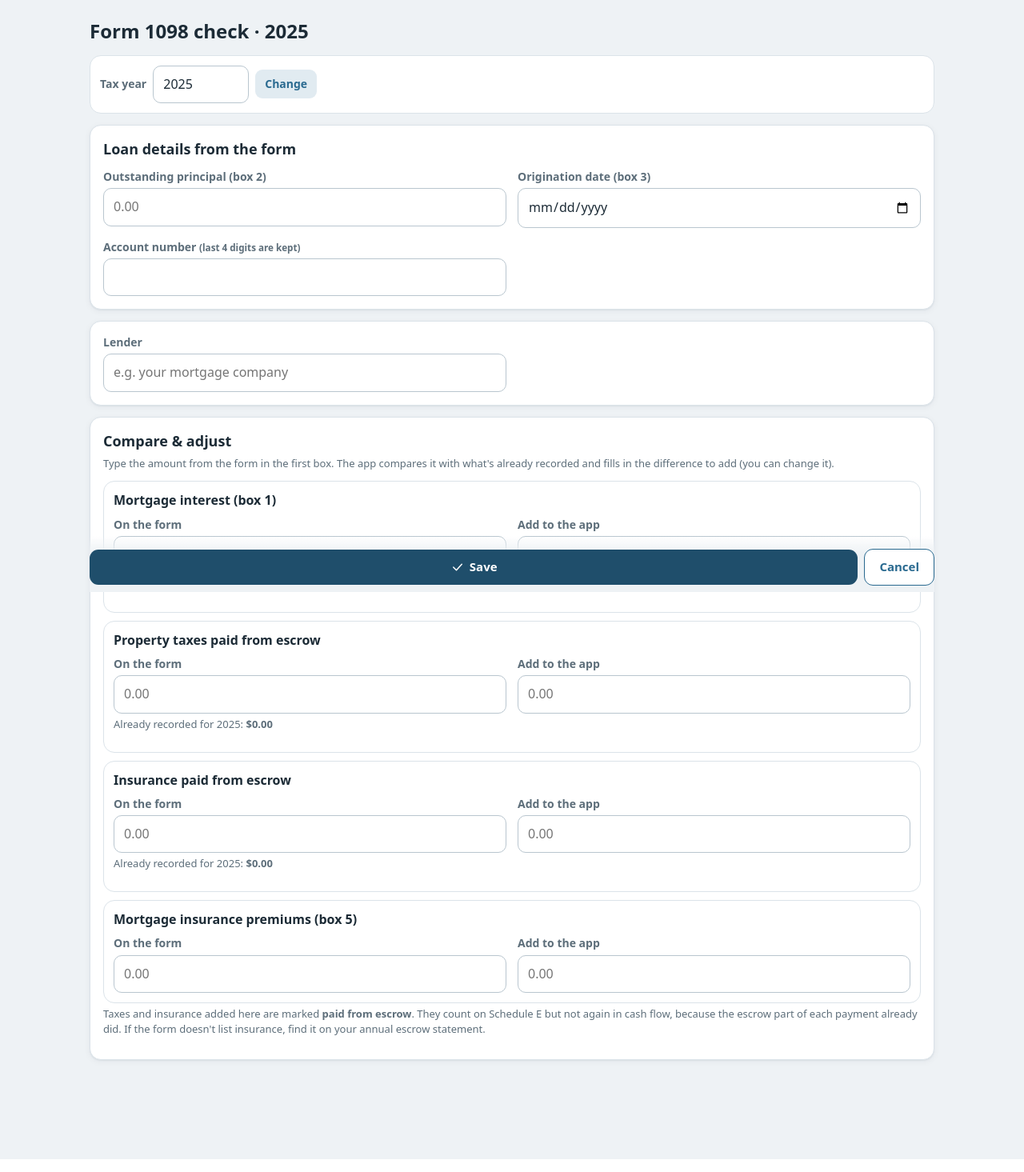
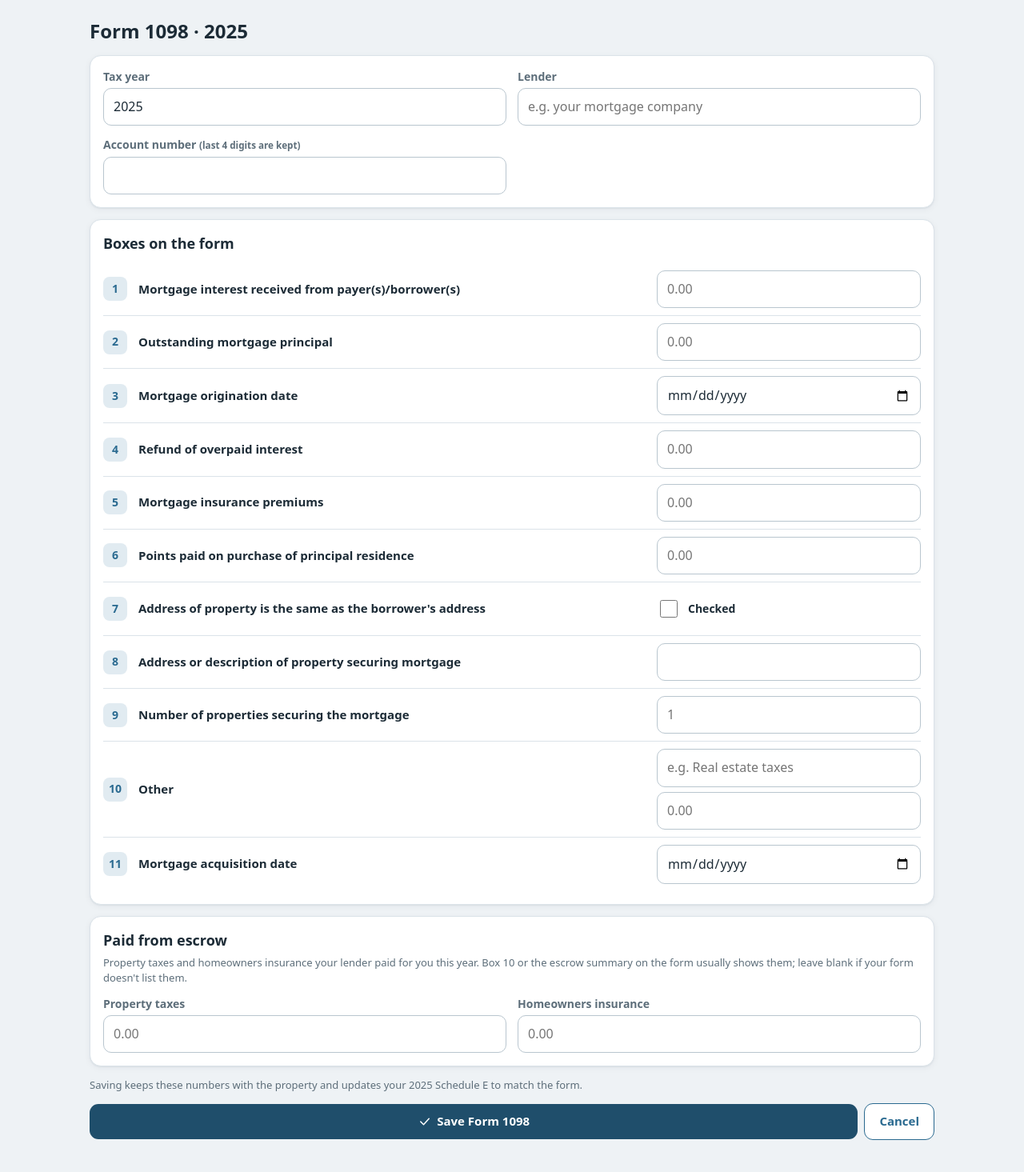
Before and after one commit to dannyspace21/Rental-Property-Expense-Tracker, a Flask app: page /mortgage/1098 in a window 1280 px wide. Shown: the part 60-1525 px from the top of the page at 80% size. Run offline with Flask 3, Linux system fonts and the light colour scheme; data comes from the database, SQL or seed files in the repository; data that the repository does not hold is empty; some libraries are stand-ins or nearby versions.

Commit message:
Form 1098: read every box from real lender PDFs; boxes 1-11 review (3.4)
Reader (mortgage.py):
- Stitch text drawn word by word or letter by letter back into lines,
  using the font's widths (or standard Helvetica/Times/Courier metrics)
- Match labels ignoring spaces/punctuation; straighten rotated text;
  skip instruction text ("Box 1. Shows..."); don't read a value across
  another box's label; ignore lone box numbers; overlapping text = separate
- Read boxes 1-11 (box 7 checkbox, box 8 address, box 9 count, box 10
  description + amount), the lender name, tax year and account last 4
- 16 test layouts (IRS form filled/printed, lender statements, PennyMac-
  style substitutes, rotated, caps, Times/Courier, no $ signs): 0 errors

Review screen:
- Tax year, lender, property, account at the top; boxes 1-11 in order;
  then property taxes / insurance paid from escrow
- Removed the "Add to the app" column and Compare & adjust section;
  saving sets that year's Schedule E to match the form
- Edit a saved 1098 from the property page (keeps the PDF)

Docs, changelog and screenshots updated.

Co-Authored-By: Claude Opus 5.5 <noreply@anthropic.com>
Claude-Session: https://claude.ai/code/session_01W93D3YYt2R5d5dLUQz6Aa4

```diff
--- a/app.py
+++ b/app.py
@@ -740,74 +740,105 @@ def previous_1098(pid, year):
     row = db().execute("SELECT * FROM mortgage_docs WHERE kind='1098' AND property_id=? AND year=?", (pid, year)).fetchone()
     return row, (set(json.loads(row["data"] or "{}").get("tx", [])) if row else set())
 
+# The boxes of Form 1098, in order: (form field, box label, kind of value)
+BOXES_1098 = [("box1", "1", "Mortgage interest received from payer(s)/borrower(s)", "money"),
+              ("box2", "2", "Outstanding mortgage principal", "money"),
+              ("box3", "3", "Mortgage origination date", "date"),
+              ("box4", "4", "Refund of overpaid interest", "money"),
+              ("box5", "5", "Mortgage insurance premiums", "money"),
+              ("box6", "6", "Points paid on purchase of principal residence", "money"),
+              ("box7", "7", "Address of property is the same as the borrower's address", "check"),
+              ("box8", "8", "Address or description of property securing mortgage", "text"),
+              ("box9", "9", "Number of properties securing the mortgage", "count"),
+              ("box10", "10", "Other", "other"),
+              ("box11", "11", "Mortgage acquisition date", "date")]
+FROM_PDF = {"box1": "interest", "box2": "principal", "box3": "origination", "box4": "refund", "box5": "mip", "box6": "points",
+            "box7": "address_same", "box8": "property_address", "box9": "properties", "box10": "other",
+            "box10_text": "other_text", "box11": "acquisition"}
+
 @app.route("/mortgage/1098", methods=["GET", "POST"])
 def form1098_review():
-    """Upload a Form 1098 (POST) or type it in (GET); compare it with what's recorded."""
+    """Upload a Form 1098 (POST), edit a saved one (?doc=id) or type one in (GET), then check it before saving."""
     pid = request.values.get("property_id", type=int) or default_pid()
-    p, up, warn = {}, None, []
+    v, up, warn = {}, None, []
     if request.method == "POST":
         up = take_upload()
         if up is False: return redirect(property_url(pid))
         if up:
             with open(os.path.join(store.UPLOAD_DIR, up[0]), "rb") as fh:
                 p = mortgage.parse_1098_pdf(fh.read())               # reads form fields and page layout
+            v = {box: p.get(key) for box, key in FROM_PDF.items()}
+            v.update({k: p.get(k) for k in ("taxes", "insurance", "year", "lender", "account_last4")})
             if not p["has_text"]:
-                warn.append("This PDF has no readable text (it may be a scan or photo). Please type the boxes in below.")
+                warn.append("This PDF has no readable text (it may be a scan or photo). Please type the boxes in from the form.")
             elif not p["found"]:
-                warn.append("We couldn't find box 1 (mortgage interest) in this PDF. Please type the amounts in from the form.")
-    year = request.values.get("year", type=int) or p.get("year") or (today().year - 1)
-    prev, skip = previous_1098(pid, year)
-    if prev: warn.append(f"You already imported a 1098 for {year}. Saving replaces the entries it added.")
-    rows = []
-    for key, label, cat, src in (("interest", "Mortgage interest (box 1)", "Mortgage interest", p.get("interest")),
-                                 ("taxes", "Property taxes paid from escrow", "Property taxes", p.get("taxes")),
-                                 ("insurance", "Insurance paid from escrow", "Insurance", p.get("insurance"))):
-        have = recorded(pid, year, cat, skip)
-        rows.append({"key": key, "label": label, "src": src, "have": have,
-                     "add": round(src - have, 2) if src is not None else None})
-    rows.append({"key": "mip", "label": "Mortgage insurance premiums (box 5)", "src": p.get("mip"), "have": None,
-                 "add": p.get("mip") or None})
-    return render_template("f1098_review.html", p=p, up=up, warn=warn, pid=pid, year=year, rows=rows,
-                           lender=last_lender(pid), back=property_url(pid))
+                warn.append("We couldn't find box 1 (mortgage interest) in this PDF. Please type the boxes in from the form.")
+    elif request.args.get("doc", type=int):                      # editing a saved 1098
+        d = db().execute("SELECT * FROM mortgage_docs WHERE id=? AND kind='1098'", (request.args.get("doc", type=int),)).fetchone()
+        if not d: abort(404)
+        pid, v = d["property_id"], json.loads(d["data"] or "{}")
+        v["year"] = d["year"]
+        v.setdefault("box3", v.get("origination"))
+    year = request.values.get("year", type=int) or v.get("year") or (today().year - 1)
+    prev, _ = previous_1098(pid, year)
+    if prev and not request.args.get("doc"):
+        warn.append(f"You already have a Form 1098 for {year}. Saving replaces it.")
+    v["lender"] = v.get("lender") or last_lender(pid)
+    return render_template("f1098_review.html", v=v, up=up, warn=warn, pid=pid, year=year, boxes=BOXES_1098,
+                           back=property_url(pid), editing=bool(request.args.get("doc")))
 
 @app.route("/mortgage/1098/save", methods=["POST"])
 def form1098_save():
+    """Save a Form 1098 and make that year's Schedule E match it (interest, escrow taxes/insurance, mortgage insurance)."""
     f = request.form
     pid = f.get("property_id", type=int) or default_pid()
     year = f.get("year", type=int) or today().year - 1
     prev, skip = previous_1098(pid, year)
-    if prev:                                             # replace what an earlier 1098 import for this year added
+    stored, filename, sha = keep_upload(f.get("stored")), clean("filename"), f.get("sha") or None
+    if prev:                                             # replace the earlier 1098 for this year and what it added
         db().execute(f"DELETE FROM transactions WHERE id IN ({','.join('?' * len(skip)) or 'NULL'})", tuple(skip))
         db().execute("DELETE FROM mortgage_docs WHERE id=?", (prev["id"],))
-        if prev["stored"]:
+        if stored and prev["stored"]:
             try: os.remove(os.path.join(store.RECEIPT_DIR, prev["stored"]))
             except OSError: pass
-    date, lender = f"{year}-12-31", clean("lender")
-    vendor = vendor_id_for(lender) if lender else None
+        elif not stored:                                 # editing without a new file: keep the original PDF
+            stored, filename, sha = prev["stored"], prev["filename"], prev["sha"]
+    data = {}
+    for box, _, _, kind in BOXES_1098:
+        raw = f.get(box)
+        if kind in ("money", "other"): data[box] = num_or_none(raw)
+        elif kind == "date": data[box] = valid_date(raw)
+        elif kind == "check": data[box] = bool(raw)
+        elif kind == "count": data[box] = int(raw) if (raw or "").strip().isdigit() else None
+        else: data[box] = (raw or "").strip() or None
+    data["box10_text"] = clean("box10_text") or None
+    data.update({"taxes": num_or_none(f.get("taxes")), "insurance": num_or_none(f.get("insurance")),
+                 "lender": clean("lender") or None, "account_last4": re.sub(r"\D", "", clean("account_last4"))[-4:] or None,
+                 "origination": data["box3"]})
+    # Make the year's Schedule E match the form: add the difference to what's already recorded
+    date, vendor = f"{year}-12-31", vendor_id_for(data["lender"]) if data["lender"] else None
     ids = []
-    for key, cat, desc, escrow in (("interest", "Mortgage interest", "Mortgage interest - Form 1098 adjustment", 0),
-                                   ("taxes", "Property taxes", "Property taxes paid from escrow (Form 1098)", 1),
-                                   ("insurance", "Insurance", "Insurance paid from escrow", 1),
-                                   ("mip", "Insurance", "Mortgage insurance premiums (Form 1098 box 5)", 1)):
-        amt = num(f.get("add_" + key))
-        if not amt: continue
+    for amount, have_cat, cat, desc, escrow in (
+            (data["box1"], "Mortgage interest", "Mortgage interest", "Mortgage interest (Form 1098 box 1)", 0),
+            (data["taxes"], "Property taxes", "Property taxes", "Property taxes paid from escrow (Form 1098)", 1),
+            (data["insurance"], "Insurance", "Insurance", "Insurance paid from escrow (Form 1098)", 1),
+            (data["box5"], None, "Insurance", "Mortgage insurance premiums (Form 1098 box 5)", 1)):
+        if amount is None: continue
+        diff = round(amount - (recorded(pid, year, have_cat, skip) if have_cat else 0), 2)
+        if abs(diff) < 0.005: continue
         ids.append(db().execute("INSERT INTO transactions (property_id,kind,date,description,category,amount,vendor_id,notes,from_escrow)"
-                                " VALUES (?,?,?,?,?,?,?,?,?)", (pid, "expense", date, desc, cat, amt, vendor,
+                                " VALUES (?,?,?,?,?,?,?,?,?)", (pid, "expense", date, desc, cat, diff, vendor,
                                                                 f"Form 1098 for {year}", escrow)).lastrowid)
-    stored = keep_upload(f.get("stored"))
-    if stored and ids:
-        db().execute("INSERT INTO attachments (transaction_id, filename, stored) VALUES (?,?,?)", (ids[0], clean("filename"), stored))
-    box = {k: num_or_none(f.get(k)) for k in ("box1", "box2", "box5", "box6", "taxes", "insurance")}
-    box.update({"origination": valid_date(f.get("origination")), "account_last4": re.sub(r"\D", "", clean("account_last4"))[-4:] or None})
+    if stored and ids and not prev:
+        db().execute("INSERT INTO attachments (transaction_id, filename, stored) VALUES (?,?,?)", (ids[0], filename, stored))
     db().execute("INSERT OR IGNORE INTO loans (property_id) VALUES (?)", (pid,))    # fill blank loan details from the form
     db().execute("UPDATE loans SET lender=COALESCE(NULLIF(lender,''),?), origination_date=COALESCE(NULLIF(origination_date,''),?),"
                  " account_last4=COALESCE(NULLIF(account_last4,''),?) WHERE property_id=?",
-                 (lender or None, box["origination"], box["account_last4"], pid))
+                 (data["lender"], data["box3"], data["account_last4"], pid))
     db().execute("INSERT INTO mortgage_docs (property_id,kind,doc_date,year,stored,filename,sha,data) VALUES (?,?,?,?,?,?,?,?)",
-                 (pid, "1098", date, year, stored, clean("filename"), f.get("sha") or None, json.dumps({"tx": ids, **box})))
+                 (pid, "1098", date, year, stored, filename, sha, json.dumps({"tx": ids, **data})))
     db().commit()
-    flash(f"Form 1098 for {year} saved. Your Schedule E for {year} now matches it." if ids else
-          f"Form 1098 for {year} saved. Everything already matched, so nothing needed adjusting.")
+    flash(f"Form 1098 for {year} saved. Your {year} Schedule E now matches it.")
     return redirect(property_url(pid))
 
 @app.route("/mortgage/doc/<int:doc_id>")
@@ -833,7 +864,7 @@ def mortgage_doc_delete(doc_id):
 
 
 # ---------- ABOUT & WHAT'S NEW ----------
-APP_VERSION = "3.3"
+APP_VERSION = "3.4"
 
 def simple_markdown(text):
     """Turn the few Markdown bits used in CHANGELOG.md into HTML (headings, bullets, bold)."""
--- a/static/style.css
+++ b/static/style.css
@@ -239,3 +239,12 @@ table.monthly .short{display:none}
   table.monthly input{min-width:74px;padding:7px 6px} table.monthly td,table.monthly th{padding:4px 3px}
   table.monthly th{font-size:12px;white-space:normal}
 }
+
+/* ----- Form 1098: one row per box, in the form's order ----- */
+.boxes{display:grid;gap:0}
+.box-row{display:grid;grid-template-columns:34px 1fr minmax(180px,330px);gap:10px;align-items:center;padding:9px 0;border-bottom:1px solid var(--line)}
+.box-row:last-child{border-bottom:0}
+.box-num{width:30px;height:30px;border-radius:8px;background:var(--brand-soft);color:var(--brand-2);font-weight:800;display:grid;place-items:center;font-size:14px}
+.box-label{margin:0;color:var(--ink);font-weight:600;font-size:15px}
+.box-input input{min-height:42px}
+@media (max-width:600px){.box-row{grid-template-columns:30px 1fr}.box-input{grid-column:2}}
--- a/templates/f1098_review.html
+++ b/templates/f1098_review.html
@@ -1,49 +1,53 @@
 {% extends "base.html" %}{% from "macros.html" import icon, property_select with context %}
 {% block title %}Form 1098{% endblock %}
 {% block content %}
-{% macro mv(v) %}{{ '%.2f'|format(v) if v is number else '' }}{% endmacro %}
-<div class="head"><h1>Form 1098 check · {{ year }}</h1></div>
+{% macro mv(x) %}{{ '%.2f'|format(x) if x is number else '' }}{% endmacro %}
+<div class="head"><h1>Form 1098 · {{ year }}</h1></div>
 {% for w in warn %}<div class="note" style="background:var(--warn-soft);color:var(--warn)">{{ icon('alert') }} {{ w }}</div>{% endfor %}
-{% if p.found %}<div class="flash">{{ icon('check') }} Read your 1098. Check the numbers, then save.</div>{% endif %}
-<form method="get" action="{{ url_for('form1098_review') }}" class="card flat row-btns" style="padding:12px">
-  <label for="yr" style="margin:0">Tax year</label><input id="yr" name="year" type="number" value="{{ year }}" style="max-width:120px">
-  <input type="hidden" name="property_id" value="{{ pid }}">{% if not up %}<button class="btn sm ghost">Change</button>{% else %}<span class="hint">from the form</span>{% endif %}
-</form>
+{% if up and v.box1 is number %}<div class="flash">{{ icon('check') }} Read your Form 1098. Check each box against the form, then save.</div>{% endif %}
+
 <form method="post" action="{{ url_for('form1098_save') }}">
   {% if up %}<input type="hidden" name="stored" value="{{ up[0] }}"><input type="hidden" name="filename" value="{{ up[1] }}"><input type="hidden" name="sha" value="{{ up[2] }}">{% endif %}
-  <input type="hidden" name="year" value="{{ year }}"><input type="hidden" name="box6" value="{{ p.points or '' }}">
-  <section class="card"><h2>Loan details from the form</h2><div class="fields two">
-    <div><label for="box2">Outstanding principal (box 2)</label><input id="box2" name="box2" inputmode="decimal" value="{{ mv(p.principal) }}" placeholder="0.00"></div>
-    <div><label for="origination">Origination date (box 3)</label><input type="date" id="origination" name="origination" value="{{ p.origination or '' }}"></div>
-    <div><label for="account_last4">Account number <small>(last 4 digits are kept)</small></label><input id="account_last4" name="account_last4" value="{{ p.account_last4 or '' }}" inputmode="numeric" maxlength="20"></div>
+
+  {# Who and when, at the top #}
+  <section class="card fields two">
+    <div><label for="year">Tax year</label><input id="year" name="year" type="number" min="2000" max="2100" value="{{ year }}" required></div>
+    <div><label for="lender">Lender</label><input id="lender" name="lender" value="{{ v.lender or '' }}" placeholder="e.g. your mortgage company"></div>
+    {{ property_select(pid) }}
+    <div><label for="acct">Account number <small>(last 4 digits are kept)</small></label><input id="acct" name="account_last4" inputmode="numeric" maxlength="20" value="{{ v.account_last4 or '' }}"></div>
+  </section>
+
+  {# The boxes, in the same order as the form #}
+  <section class="card"><h2>Boxes on the form</h2>
+  <div class="boxes">
+  {% for name, num, label, kind in boxes %}
+    <div class="box-row">
+      <span class="box-num">{{ num }}</span>
+      <label for="{{ name }}" class="box-label">{{ label }}</label>
+      <div class="box-input">
+      {% if kind in ('money', 'other') %}
+        {% if kind == 'other' %}<input name="box10_text" aria-label="What box 10 is for" value="{{ v.box10_text or '' }}" placeholder="e.g. Real estate taxes" style="margin-bottom:6px">{% endif %}
+        <input id="{{ name }}" name="{{ name }}" inputmode="decimal" value="{{ mv(v[name]) }}" placeholder="0.00">
+      {% elif kind == 'date' %}<input type="date" id="{{ name }}" name="{{ name }}" value="{{ v[name] or '' }}">
+      {% elif kind == 'check' %}<label class="check" style="margin:0"><input type="checkbox" id="{{ name }}" name="{{ name }}" value="1" {{ 'checked' if v[name] }}> Checked</label>
+      {% elif kind == 'count' %}<input id="{{ name }}" name="{{ name }}" inputmode="numeric" value="{{ v[name] if v[name] is not none else '' }}" placeholder="1">
+      {% else %}<input id="{{ name }}" name="{{ name }}" value="{{ v[name] or '' }}">{% endif %}
+      </div>
+    </div>
+  {% endfor %}
   </div></section>
-  <section class="card fields two">
-    <div><label for="lender">Lender</label><input id="lender" name="lender" value="{{ lender }}" placeholder="e.g. your mortgage company"></div>
-    {{ property_select(pid) }}
+
+  {# Escrow amounts used for Schedule E #}
+  <section class="card"><h2>Paid from escrow</h2>
+    <p class="hint" style="margin-top:-6px">Property taxes and homeowners insurance your lender paid for you this year. Box 10 or the escrow summary
+      on the form usually shows them; leave blank if your form doesn't list them.</p>
+    <div class="fields two">
+      <div><label for="taxes">Property taxes</label><input id="taxes" name="taxes" inputmode="decimal" value="{{ mv(v.taxes) }}" placeholder="0.00"></div>
+      <div><label for="insurance">Homeowners insurance</label><input id="insurance" name="insurance" inputmode="decimal" value="{{ mv(v.insurance) }}" placeholder="0.00"></div>
+    </div>
   </section>
-  <section class="card"><h2>Compare &amp; adjust</h2>
-  <p class="hint" style="margin-top:-6px">Type the amount from the form in the first box. The app compares it with what's already recorded and fills in the difference to add (you can change it).</p>
-  {% for r in rows %}
-  <div class="card flat" style="margin:10px 0 0;padding:12px" data-row="{{ r.key }}">
-    <h3>{{ r.label }}</h3>
-    <div class="fields two" style="grid-template-columns:1fr 1fr">
-      <div><label>On the form</label><input name="{{ {'interest':'box1','mip':'box5'}.get(r.key, r.key) }}" data-src inputmode="decimal" value="{{ mv(r.src) }}" placeholder="0.00"></div>
-      <div><label>Add to the app</label><input name="add_{{ r.key }}" data-add inputmode="decimal" value="{{ mv(r.add) }}" placeholder="0.00"></div>
-    </div>
-    {% if r.have is not none %}<p class="hint" data-have="{{ r.have }}">Already recorded for {{ year }}: <b>{{ r.have|money }}</b></p>{% endif %}
-  </div>{% endfor %}
-  <p class="hint">Taxes and insurance added here are marked <b>paid from escrow</b>. They count on Schedule E but not again in cash flow,
-    because the escrow part of each payment already did. If the form doesn't list insurance, find it on your annual escrow statement.</p>
-  </section>
-  <div class="sticky-save row-btns"><button class="btn" style="flex:1">{{ icon('check') }}Save</button><a class="btn alt" href="{{ back }}">Cancel</a></div>
+
+  <p class="hint">Saving keeps these numbers with the property and updates your {{ year }} Schedule E to match the form.</p>
+  <div class="row-btns"><button class="btn" style="flex:1">{{ icon('check') }}Save Form 1098</button><a class="btn alt" href="{{ back }}">Cancel</a></div>
 </form>
-<script>
-document.querySelectorAll("[data-row]").forEach(row => {
-  const src = row.querySelector("[data-src]"), add = row.querySelector("[data-add]"), have = row.querySelector("[data-have]");
-  let touched = false; add.addEventListener("input", () => touched = true);
-  src.addEventListener("input", () => { if (touched) return;
-    const v = parseFloat(src.value.replace(/[$,]/g, "")); const h = have ? parseFloat(have.dataset.have) : 0;
-    add.value = isNaN(v) ? "" : (v - h).toFixed(2); });
-});
-</script>
 {% endblock %}
--- a/templates/property.html
+++ b/templates/property.html
@@ -59,7 +59,8 @@
   <tbody>{% for d in forms %}{% set x = data[d.id] %}<tr>
     <td><b>{{ d.year }}</b></td><td class="r">{{ (x.box1 or 0)|money }}</td><td class="r">{{ x.box2|money if x.box2 else '—' }}</td>
     <td class="r">{{ x.taxes|money if x.taxes else '—' }}</td><td class="r">{{ x.box5|money if x.box5 else '—' }}</td>
-    <td class="r nowrap">{% if d.stored %}<a class="btn sm ghost" href="{{ url_for('mortgage_doc_file', doc_id=d.id) }}" target="_blank">PDF</a>{% endif %}
+    <td class="r nowrap"><a class="btn sm ghost" href="{{ url_for('form1098_review', doc=d.id) }}">Edit</a>
+      {% if d.stored %}<a class="btn sm ghost" href="{{ url_for('mortgage_doc_file', doc_id=d.id) }}" target="_blank">PDF</a>{% endif %}
       <form method="post" action="{{ url_for('mortgage_doc_delete', doc_id=d.id) }}" data-confirm="Remove the {{ d.year }} Form 1098? The adjustments it added to your {{ d.year }} totals are removed too." style="display:inline">
         <button class="btn sm del">Remove</button></form></td></tr>{% endfor %}</tbody>
 </table></div>
```
Also changed, not shown: HOW_TO_RUN.md (+3 -2 lines), mortgage.py (+211 -75 lines), CHANGELOG.md, README.md, 3 other files.
